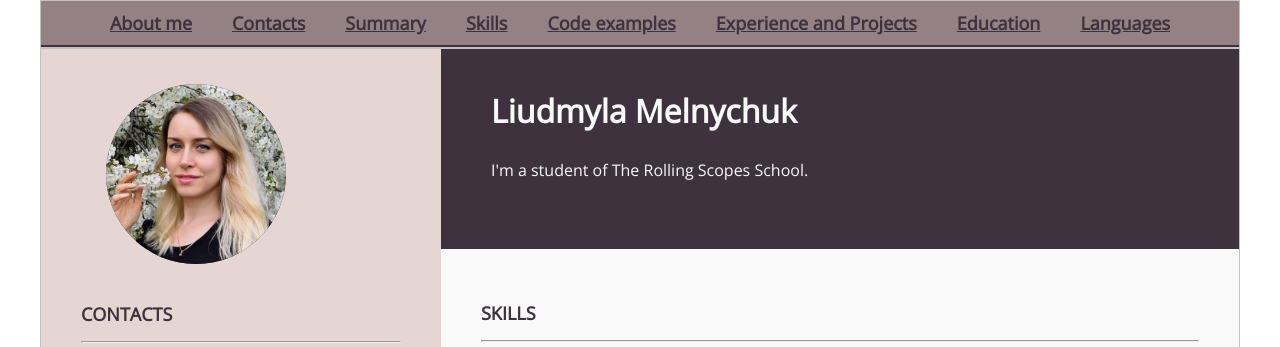
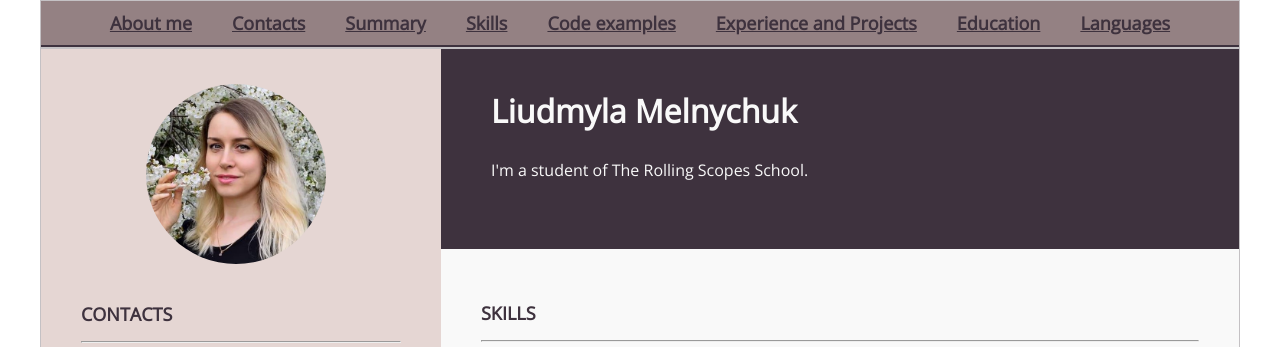
Before and after one commit to milana1726/rsschool-cv, a plain HTML site: page index.html in a window 1280 px wide. Shown: the top 347 px of the page. Drawn offline with nearby package versions, Linux system fonts and the light colour scheme.

Commit message:
fix: change style

```diff
--- a/style.css
+++ b/style.css
@@ -73,7 +73,7 @@ main .container {
     width: 180px;
     height: 180px;
     border-radius: 50%;
-    margin: 20px auto 11px 65px;
+    margin: 20px 0 11px 105px;
     background-color: #3e323e;
 }
 
```
